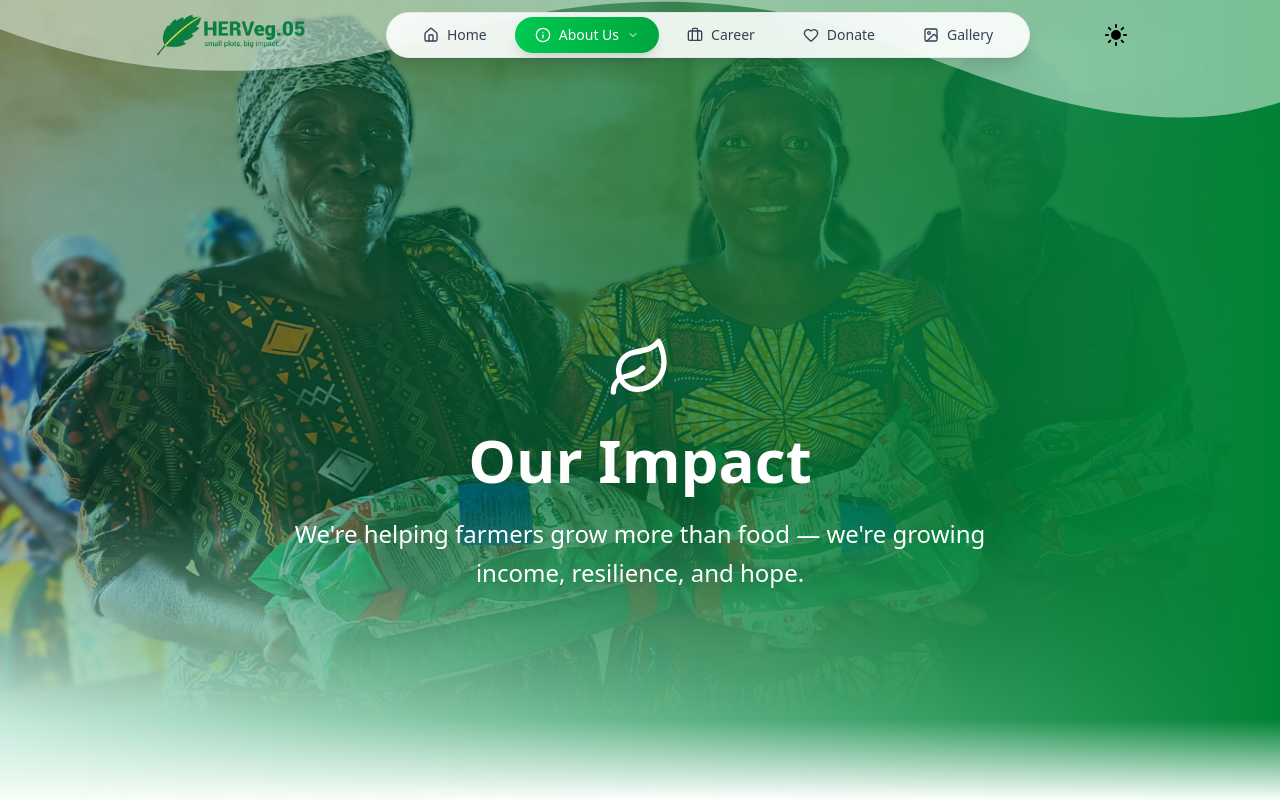
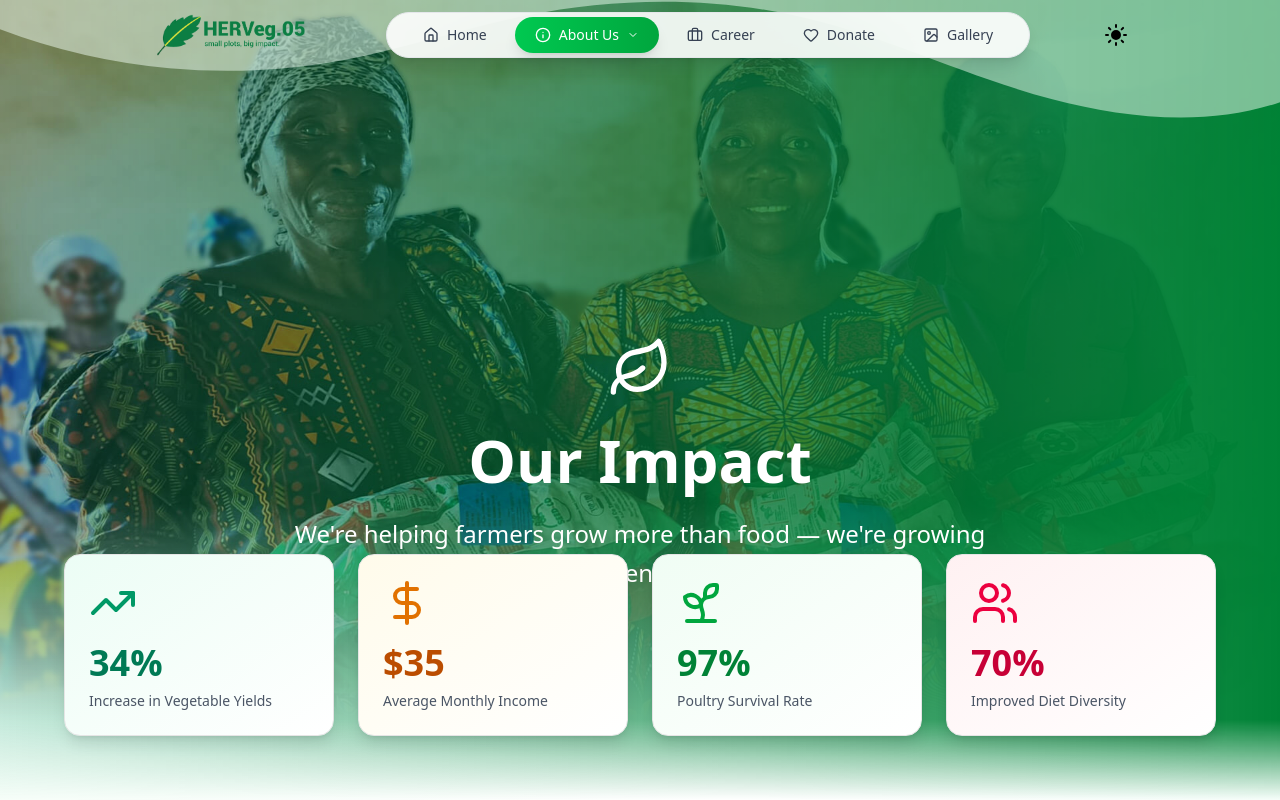
Before and after one commit to Mhando-Z/HervegWeb, a Next.js app: page /aboutus/ourimpact in a window 1280 px wide. Shown: the top 800 px of the page. Built offline with nearby package versions, Linux system fonts and the light colour scheme; a web font is replaced by a local one.

Commit message:
Phase One

```diff
--- a/src/app/aboutus/ourimpact/page.jsx
+++ b/src/app/aboutus/ourimpact/page.jsx
@@ -85,9 +85,8 @@ const ImpactPage = () => {
           className="w-full h-full object-cover mask-b-from-70% brightness-75"
           priority
         />
-      </div>
         <motion.section
-        className="absolute top-0 left-0 right-0 bottom-0 overflow-hidden min-h-screen mask-b-from-90% bg-linear-to-r from-emerald-600/20 to-green-700 text-white py-20 px-6"
+          className="absolute top-0 left-0 right-0 bottom-0 overflow-hidden h-full mask-b-from-90% bg-linear-to-r from-emerald-600/20 to-green-700 text-white py-20 px-6"
           initial="hidden"
           animate="visible"
         >
@@ -101,10 +100,12 @@ const ImpactPage = () => {
               >
                 <Leaf className="w-16 h-16 mx-auto" />
               </motion.div>
-            <h1 className="text-5xl md:text-6xl font-bold mb-6">Our Impact</h1>
+              <h1 className="text-5xl md:text-6xl font-bold mb-6">
+                Our Impact
+              </h1>
               <p className="text-xl md:text-2xl mb-8 max-w-3xl mx-auto leading-relaxed">
-              We're helping farmers grow more than food — we're growing income,
-              resilience, and hope.
+                We're helping farmers grow more than food — we're growing
+                income, resilience, and hope.
               </p>
             </motion.div>
           </div>
@@ -127,7 +128,7 @@ const ImpactPage = () => {
 
         {/* Quick Stats */}
         <motion.section
-        className="py-16 px-6 bg-white"
+          className="py-16 px-6 absolute bottom-0 right-0 left-0 "
           initial="hidden"
           whileInView="visible"
           viewport={{ once: true }}
@@ -181,6 +182,7 @@ const ImpactPage = () => {
             </div>
           </div>
         </motion.section>
+      </div>
 
       {/* Navigation Cards */}
       <motion.section
```
Lines whose indentation alone changed are shown as unchanged.
